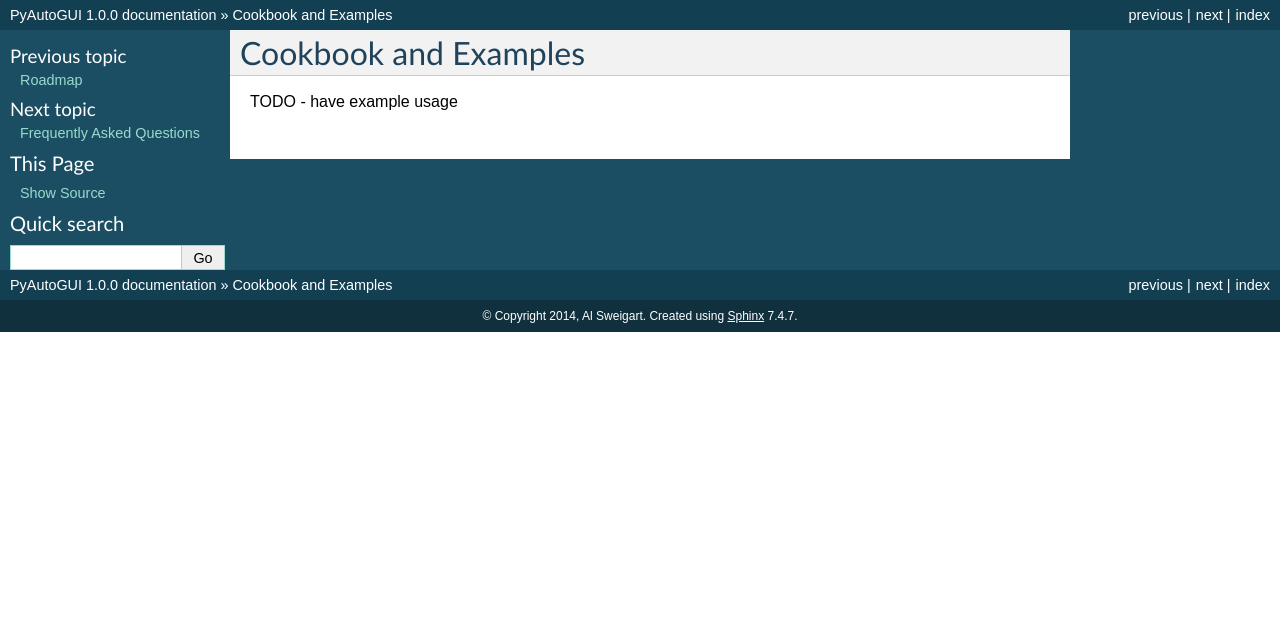
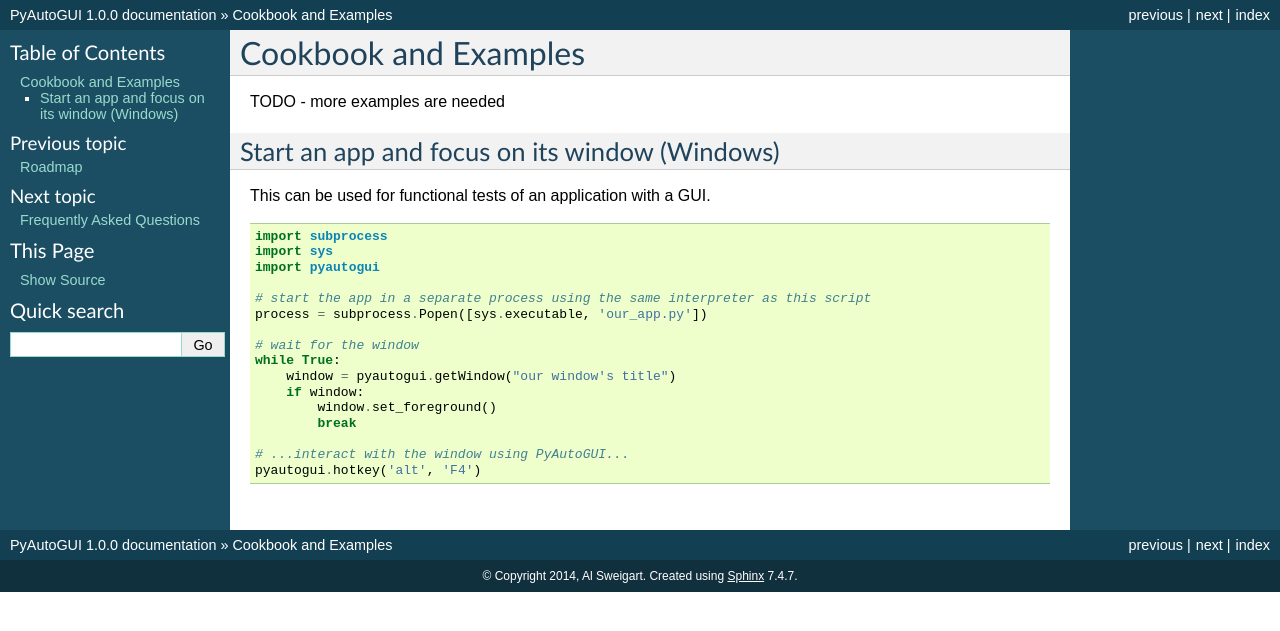
Before and after one commit to asweigart/pyautogui, a Sphinx documentation site: the page built from docs/cookbook.rst, in a window 1280 px wide. Shown: the top 631 px of the page. Built offline with Sphinx 7.4.7, drawn with Linux system fonts in a browser that asks for light colours.

Commit message:
docs(cookbook): getting window on Windows

```diff
--- a/docs/cookbook.rst
+++ b/docs/cookbook.rst
@@ -3,4 +3,28 @@
 Cookbook and Examples
 =====================
 
-TODO - have example usage
+TODO - more examples are needed
+
+Start an app and focus on its window (Windows)
+----------------------------------------------
+
+This can be used for functional tests of an application with a GUI.
+
+.. code-block:: python
+
+    import subprocess
+    import sys
+    import pyautogui
+
+    # start the app in a separate process using the same interpreter as this script
+    process = subprocess.Popen([sys.executable, 'our_app.py'])
+
+    # wait for the window
+    while True:
+        window = pyautogui.getWindow("our window's title")
+        if window:
+            window.set_foreground()
+            break
+
+    # ...interact with the window using PyAutoGUI...
+    pyautogui.hotkey('alt', 'F4')
```
